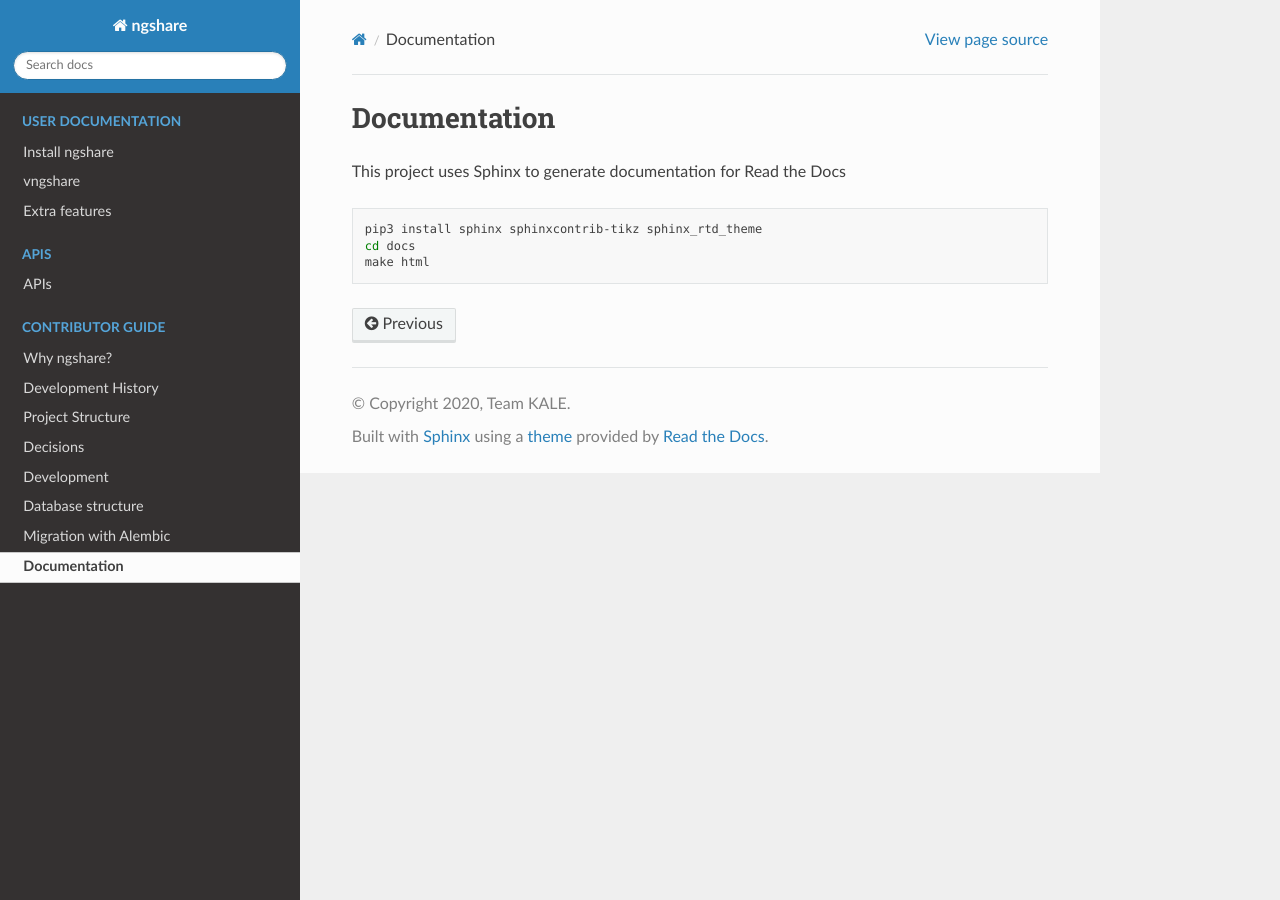
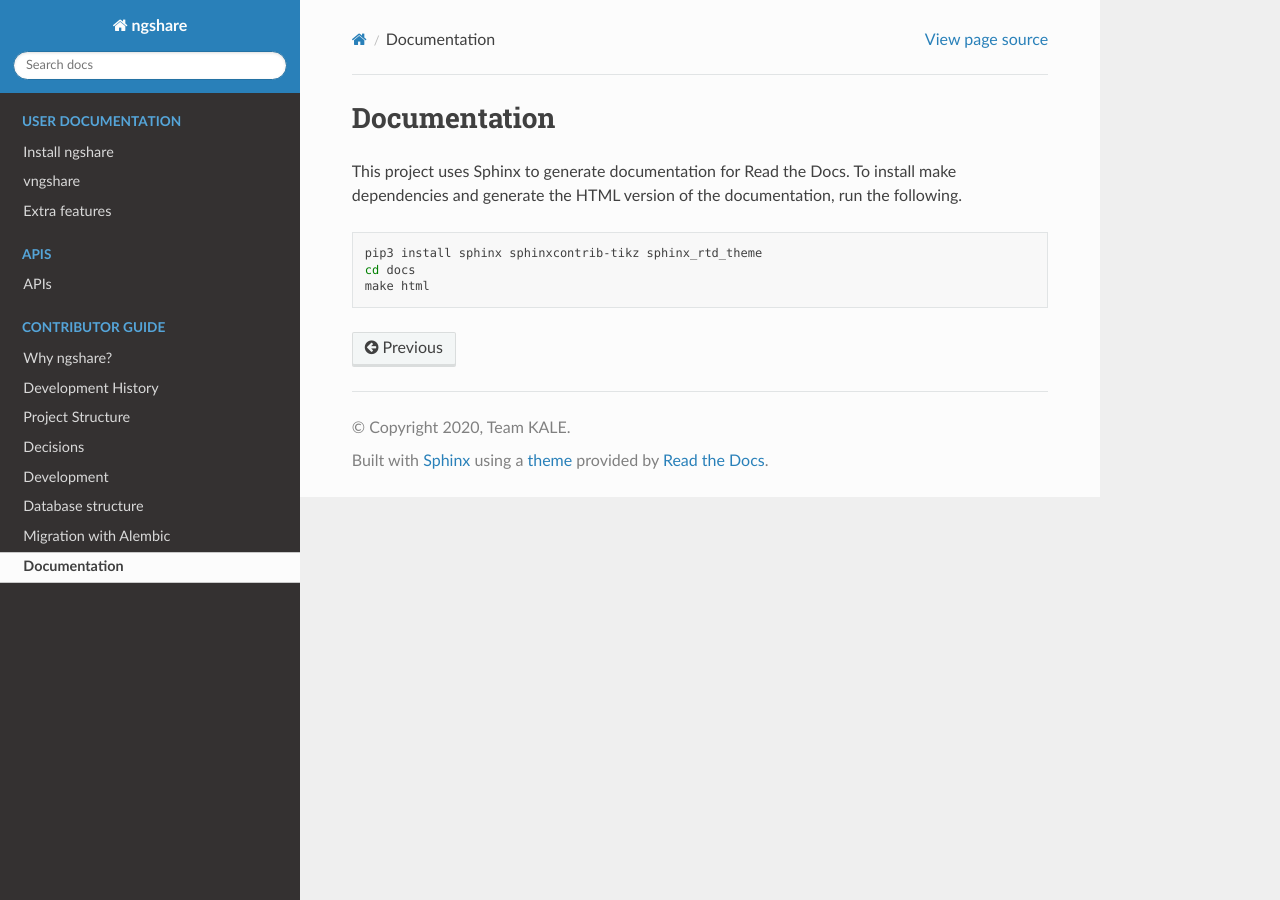
Before and after one commit to LibreTexts/ngshare, a Sphinx documentation site: the page built from docs/contributer_guide/docs.rst, in a window 1280 px wide. Built offline with Sphinx 7.4.7 and the Read the Docs theme 2.0.0, drawn with Linux system fonts in a browser that asks for light colours.

Commit message:
Clean up documentation for documentation

```diff
--- a/docs/contributer_guide/docs.rst
+++ b/docs/contributer_guide/docs.rst
@@ -1,7 +1,9 @@
 Documentation
 =============
 
-This project uses Sphinx to generate documentation for Read the Docs
+This project uses Sphinx to generate documentation for Read the Docs. To
+install make dependencies and generate the HTML version of the documentation,
+run the following.
 
 .. code:: bash
 
```
